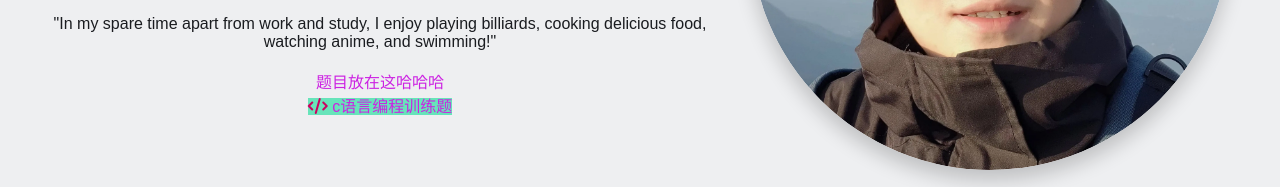
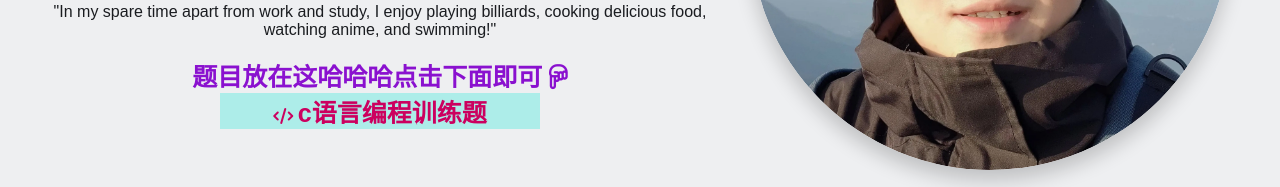
Before and after one commit to zom-zom/personal-portfolio, a plain HTML site: page index.html in a window 1280 px wide. Shown: the part 487-674 px from the top of the page. Drawn offline with Linux system fonts and the light colour scheme; a web font is replaced by a local one.

Commit message:
修改题目链接样式

```diff
--- a/index.html
+++ b/index.html
@@ -52,9 +52,11 @@
         </p>
 
         <br>
-        <span>题目放在这哈哈哈</span>
+        <span>题目放在这哈哈哈点击下面即可
+          <i class="fa-regular fa-hand-point-down"></i>
+        </span>
         <br>
-        <a href="markdownFile/c编程训练题.html" target="_self">
+        <a href="markdownFile/c编程训练题.html" target="_blank">
           <i class="fa-solid fa-code"></i>
           <span>
             c语言编程训练题
--- a/style.css
+++ b/style.css
@@ -71,17 +71,35 @@ nav .right a:last-child {
 }
 
 #about-section .text span {
-  color: rgb(204, 34, 226);
+  color: #8a11cf;
+  font-size: 25px;
+  font-weight: bold;
 }
 
 #about-section .text a {
+    display: inline-block;
+    width: 20rem;
     color: #cc005f;
     text-decoration: none;
     transition: color 0.3s ease;
-    background-color: rgb(103, 228, 186);
+    background-color: #adede9;
+    transition: transform 0.3s ease;
 }
 
+#about-section .text a span {
+    color: #cc005f;
+}
 
+#about-section .text a span:hover{
+    color: #ff00ea;
+}
+
+#about-section .text a:hover {
+    background-color: #fce97e;
+    transform: scale(1.2);
+    color: #04ff2d;
+
+}
 
 #about-section .right {
     flex: 2;
```
